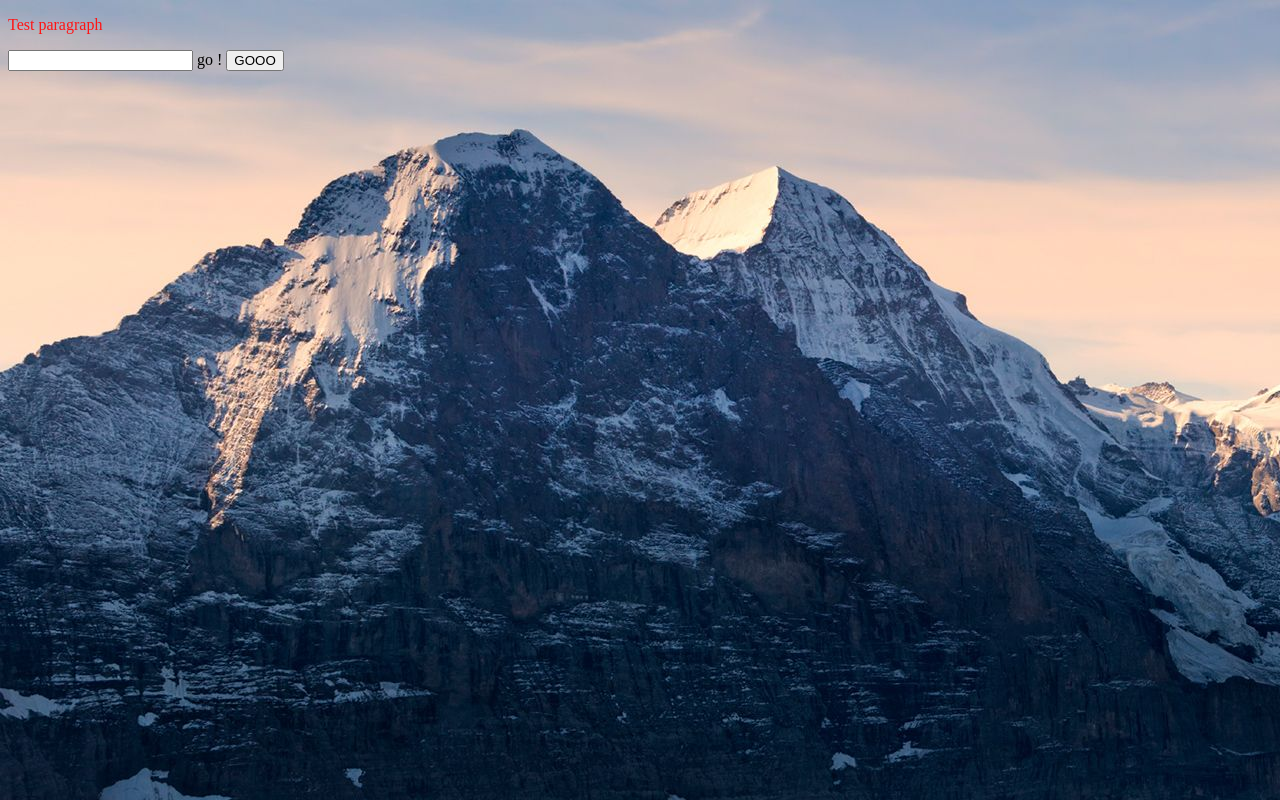
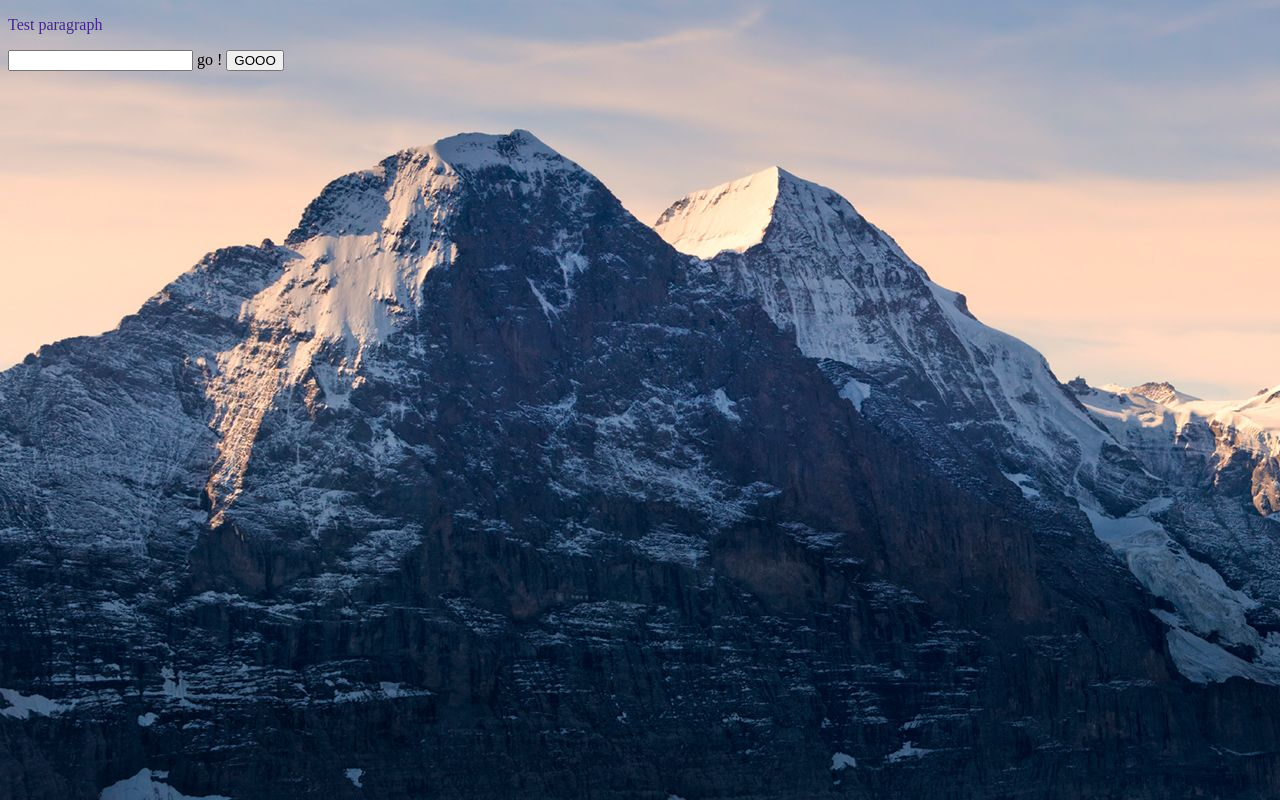
Before and after one commit to nburd01/22.05.03-RAWG-project, a website built with webpack: page index.html in a window 1280 px wide. Built offline with Linux system fonts and the light colour scheme.

Commit message:
Back to basics

```diff
--- a/package.json
+++ b/package.json
@@ -28,6 +28,7 @@
   "dependencies": {
     "dayjs": "^1.11.1",
     "jquery": "^3.6.0",
+    "next-progressbar": "^1.0.0",
     "popper.js": "^1.16.1"
   }
 }
--- a/src/index.js
+++ b/src/index.js
@@ -1,10 +1,6 @@
 console.log("Hello!")
 
 import './style/index.scss'; // Attention ici, il faut bien mettre l'extension `.scss`
-
-
-
-import './scss/index.scss';
 
 import { myFunction } from './js/file2'; // Pas besoin de mettre le '.js' à la fin !
 import { myObject, anotherFunction } from './js/file3';
--- a/src/style/index.scss
+++ b/src/style/index.scss
@@ -1,4 +1,4 @@
-$color-red: rgb(255, 20, 20);
+$color-red: rgb(68, 39, 138);
 
 p {
   color: $color-red;
```
Also changed, not shown: dist/bundle.css, dist/bundle.js, src/scss/index.scss (added), 1 other file.
